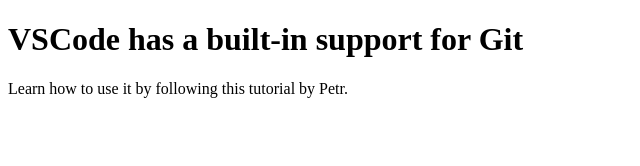
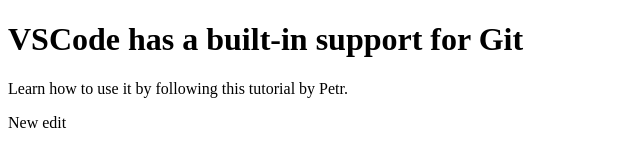
Before and after one commit to chaosmembrane/vscode-git, a plain HTML site: page index.html in a window 1280 px wide. Shown: the full height of the page, 0-640 px from the left. Drawn offline with Linux system fonts and the light colour scheme.

Commit message:
Update index.html

```diff
--- a/index.html
+++ b/index.html
@@ -9,5 +9,6 @@
 <body>
     <h1>VSCode has a built-in support for Git</h1>
     <p>Learn how to use it by following this tutorial by Petr.</p>
+    <p>New edit</p>
 </body>
 </html>
```
